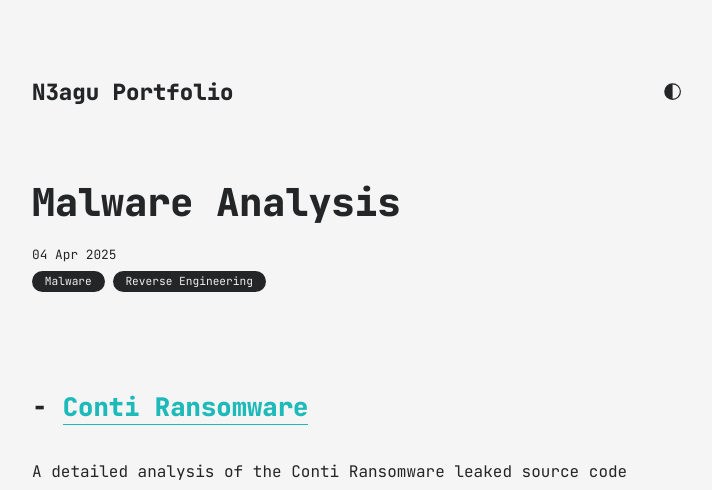
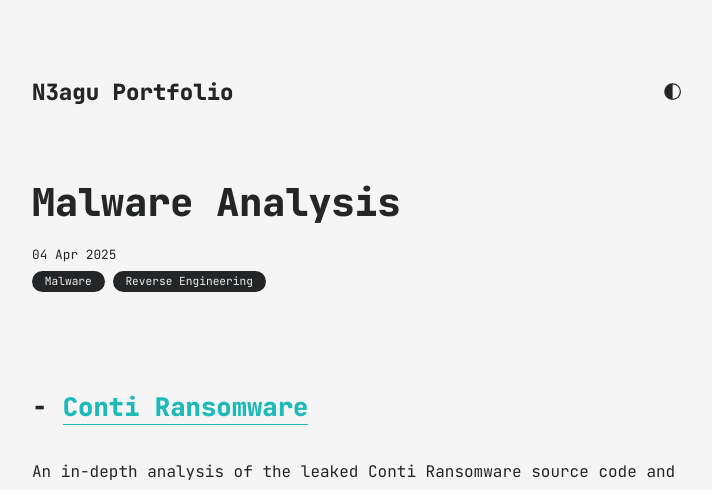
Before and after one commit to N3agu/n3agu.github.io, a Jekyll site: the page built from all_collections/_posts/2025-04-04-malware-analysis.md, in a window 1280 px wide. Shown: the top 490 px of the page, without its empty margins (283-995 px from the left). Built offline with Jekyll 4.4.1, drawn with Linux system fonts in a browser that asks for light colours; some of the changed text lies outside the part shown; grey boxes are pictures that could not be loaded.

Commit message:
Update Malware-Analysis with a new description for the Conti Repository

```diff
--- a/all_collections/_posts/2025-04-04-malware-analysis.md
+++ b/all_collections/_posts/2025-04-04-malware-analysis.md
@@ -6,6 +6,6 @@ categories: ["Malware", "Reverse Engineering"]
 ---
 
 ### - [Conti Ransomware](https://github.com/N3agu/Conti-Ransomware-Analysis)
-A detailed analysis of the Conti Ransomware leaked source code
+An in-depth analysis of the leaked Conti Ransomware source code and its Ransomware-as-a-Service (RaaS) business model.
 
 ![RaaS](https://www.microsoft.com/en-us/security/blog/wp-content/uploads/2022/05/ransomware-as-a-service-affiliate-model-social-4.png)
```
